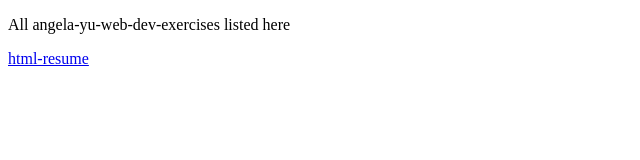
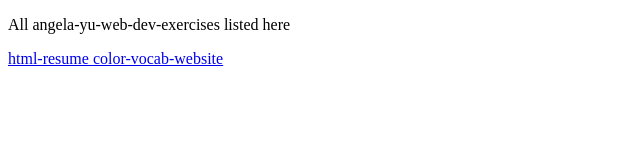
Before and after one commit to nimshankashmeera/angela-yu-web-dev-exercises, a plain HTML site: page index.html in a window 1280 px wide. Shown: the whole page, without its empty margins (0-640 px from the left). Drawn offline with Linux system fonts and the light colour scheme.

Commit message:
Add link to color-vocab-website in index.html
Added a link to the color vocabulary website.

```diff
--- a/index.html
+++ b/index.html
@@ -14,6 +14,8 @@
 
 
     <a href = "./html-resume/index.html"> html-resume </a>
+     <a href = "./color-vocab-website/index.html"> color-vocab-website </a>
+
 
 
     </p>
```
